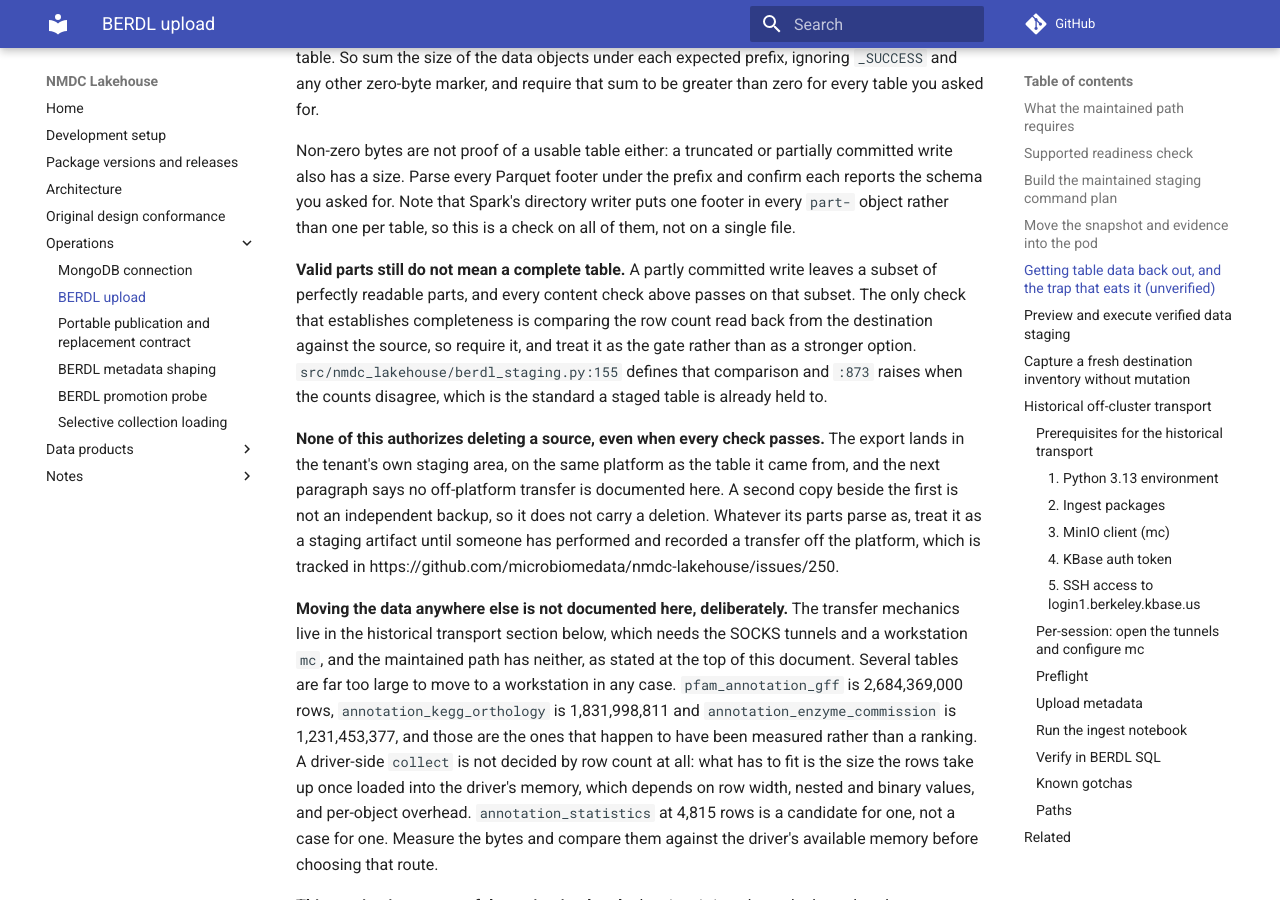
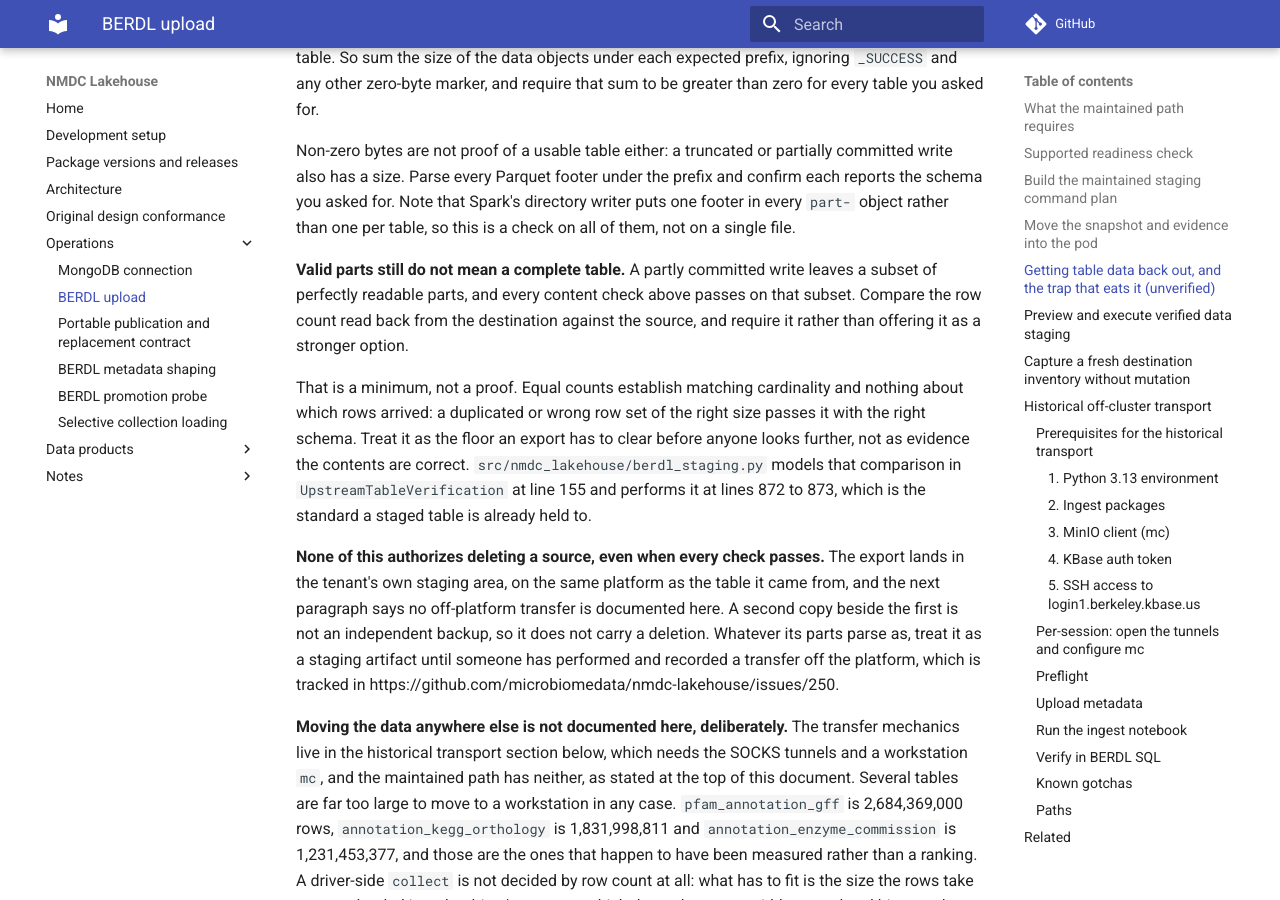
Before and after one commit to microbiomedata/nmdc-lakehouse, an MkDocs documentation site: the page built from docs/berdl-upload.md, in a window 1280 px wide and 900 px high, scrolled down 7079 px. Built offline with MkDocs 1.6.1 and Material for MkDocs 9.7.7, drawn with Linux system fonts in a browser that asks for light colours; comment, search, counter and statistics services are not loaded.

Commit message:
Call the row-count check a floor rather than a proof
Equal counts establish matching cardinality and nothing about which rows arrived.
A duplicated or wrong row set of the right size passes with the right schema, so
presenting it as the check that establishes completeness overstates it in a
section about not losing data.

The citation was also imprecise: line 155 defines UpstreamTableVerification, and
the comparison itself runs at lines 872 to 873.

Co-Authored-By: Claude Opus 5 (1M context) <noreply@anthropic.com>

```diff
--- a/docs/berdl-upload.md
+++ b/docs/berdl-upload.md
@@ -369,11 +369,16 @@ check on all of them, not on a single file.
 
 **Valid parts still do not mean a complete table.** A partly committed write
 leaves a subset of perfectly readable parts, and every content check above passes
-on that subset. The only check that establishes completeness is comparing the row
-count read back from the destination against the source, so require it, and treat
-it as the gate rather than as a stronger option. `src/nmdc_lakehouse/berdl_staging.py:155`
-defines that comparison and `:873` raises when the counts disagree, which is the
-standard a staged table is already held to.
+on that subset. Compare the row count read back from the destination against the
+source, and require it rather than offering it as a stronger option.
+
+That is a minimum, not a proof. Equal counts establish matching cardinality and
+nothing about which rows arrived: a duplicated or wrong row set of the right size
+passes it with the right schema. Treat it as the floor an export has to clear
+before anyone looks further, not as evidence the contents are correct.
+`src/nmdc_lakehouse/berdl_staging.py` models that comparison in
+`UpstreamTableVerification` at line 155 and performs it at lines 872 to 873,
+which is the standard a staged table is already held to.
 
 **None of this authorizes deleting a source, even when every check passes.** The
 export lands in the tenant's own staging area, on the same platform as the table
```
